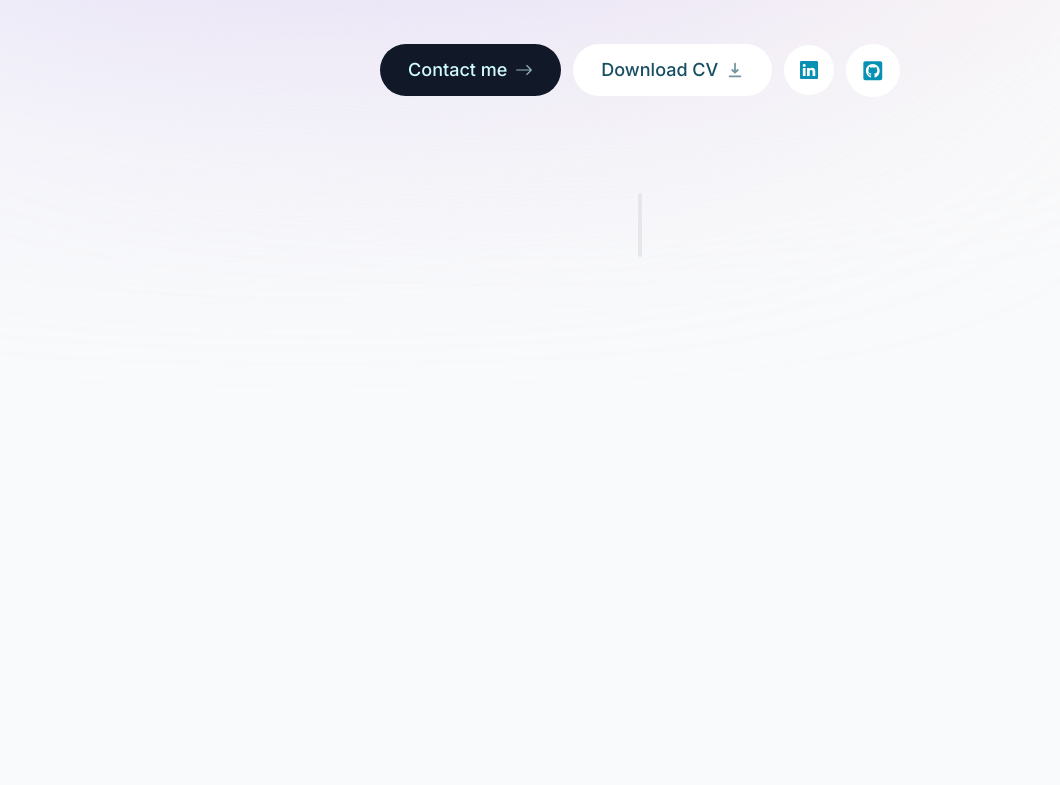
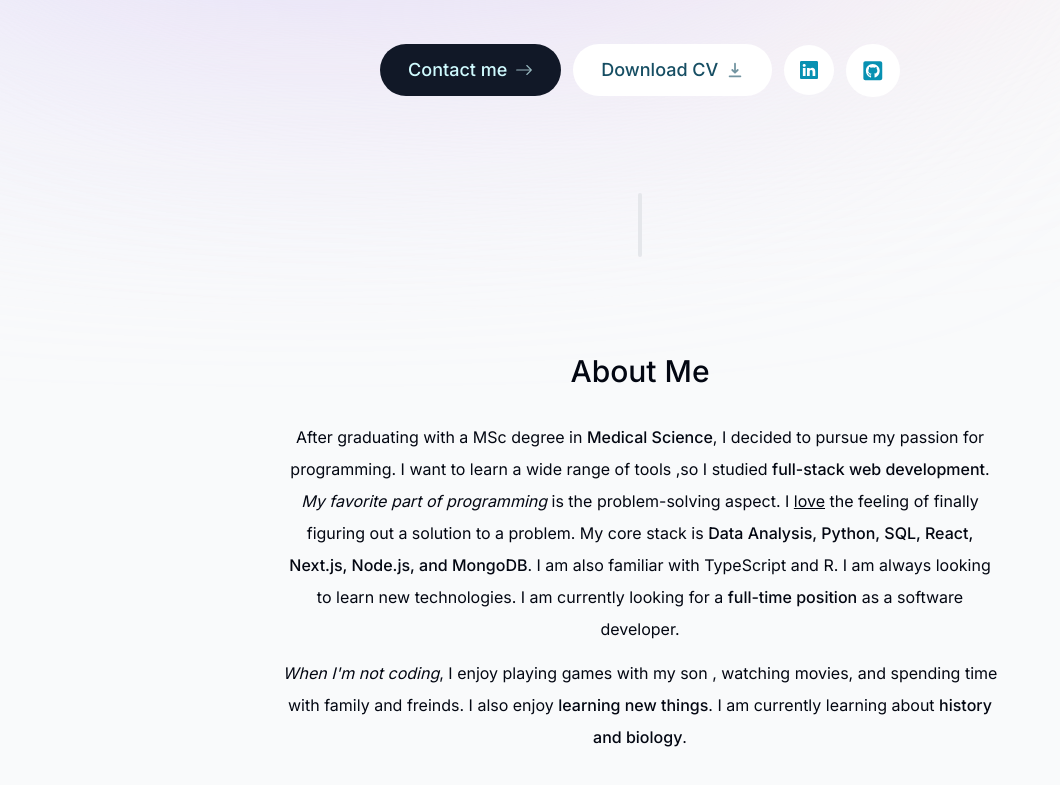
Before and after one commit to Nir132/Next-portfolio, a Next.js app: page / in a window 1280 px wide. Shown: the part 519-1304 px from the top of the page, without its empty margins (0-1060 px from the left). Built offline with nearby package versions, Linux system fonts and the light colour scheme.

Commit message:
about finished

```diff
--- a/app/layout.tsx
+++ b/app/layout.tsx
@@ -6,7 +6,7 @@
 const inter = Inter({ subsets: ["latin"] });
 
 export const metadata = {
-  title: "Nir LEibler | Personal Portfolio",
+  title: "Nir Leibler | Personal Portfolio",
   description: "Ricardo is a full-stack developer with 8 years of experience.",
 };
 
--- a/app/page.tsx
+++ b/app/page.tsx
@@ -1,4 +1,5 @@
 
+import About from "@/components/About";
 import Intro from "@/components/Intro";
 import SectionDivider from "@/components/Section-divider";
 
@@ -7,6 +8,7 @@
     <main className="flex flex-col items-center px-4">
       <Intro/>
       <SectionDivider/>
+      <About/>
     </main>
   )
 }
--- /dev/null
+++ b/components/About.tsx
@@ -0,0 +1,41 @@
+"use client"
+import React from 'react'
+import SectionHeading from './Section-heading'
+import { motion } from 'framer-motion'
+
+export default function About() {
+  return (
+   <motion.section className='mb-28 max-w-[45rem] text-center leading-8 sm:mb-40'
+   initial={{opacity:0, y:100}}
+   animate={{opacity:1, y:0}}
+   transition={{
+    delay:0.18
+   }}>
+    <SectionHeading>About me</SectionHeading>
+    <p className='mb-3'>
+        After graduating with a  MSc degree in{" "}
+        <span className="font-medium">Medical Science</span>, I decided to pursue my
+        passion for programming. I want to learn a wide range of tools ,so I studied {" "}
+        <span className="font-medium">full-stack web development</span>.{" "}
+        <span className="italic">My favorite part of programming</span> is the
+        problem-solving aspect. I <span className="underline">love</span> the
+        feeling of finally figuring out a solution to a problem. My core stack
+        is{" "}
+        <span className="font-medium">
+          Data Analysis, Python, SQL, React, Next.js, Node.js, and MongoDB
+        </span>
+        . I am also familiar with TypeScript and R. I am always looking to
+        learn new technologies. I am currently looking for a{" "}
+        <span className="font-medium">full-time position</span> as a software
+        developer.
+    </p>
+    <p>
+    <span className="italic">When I'm not coding</span>, I enjoy playing
+         games with my son , watching movies,  and spending time with family and freinds. I also enjoy{" "}
+        <span className="font-medium">learning new things</span>. I am currently
+        learning about{" "}
+        <span className="font-medium">history and biology</span>.
+    </p>
+   </motion.section>
+  )
+}
--- /dev/null
+++ b/components/Section-heading.tsx
@@ -0,0 +1,11 @@
+import React from 'react'
+
+type SectionHeadingProps = {
+    children: React.ReactNode;
+};
+export default function SectionHeading(
+    {children}: SectionHeadingProps) {
+  return (
+    <h2 className='text-3xl font-medium capitalize mb-8'>{children}</h2>
+  )
+}
```
